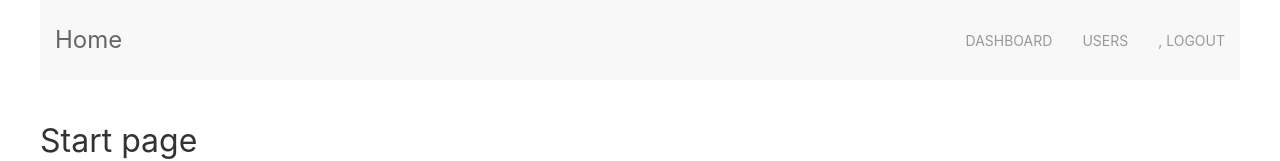
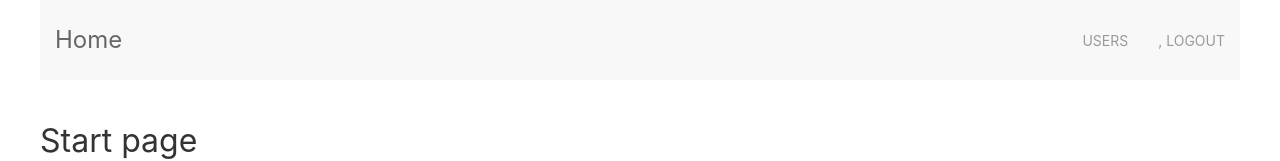
Before and after one commit to b0006/sibdev_test_react, a React (Create React App) app: page / in a window 1280 px wide. Shown: the top 161 px of the page. Built offline with nearby package versions, Linux system fonts and the light colour scheme; sample sign-in values are in the browser's storage.

Commit message:
fix(dashboard): remove admin dashboard url

```diff
--- a/src/components/App/index.js
+++ b/src/components/App/index.js
@@ -16,7 +16,7 @@ class App extends Component {
           <Route path="/login" component={LoginPage} />
           <Route path="/logout" component={StartPage} />
 
-          <Route path="/dash" component={DashboardPage} />
+          <Route path="/dash/:login" component={DashboardPage} />
           <Route path="/settings" component={SettingPage} />
 
           <Route path="/sw" exact render={() => (
--- a/src/components/Dashboard/index.js
+++ b/src/components/Dashboard/index.js
@@ -1,5 +1,6 @@
 import React, { Component } from 'react';
 import { connect } from 'react-redux';
+import { withRouter } from 'react-router-dom';
 
 import DashboardItem from './DashboardItem';
 import { dashboardActions } from "../../actions";
@@ -7,8 +8,10 @@ import { dashboardActions } from "../../actions";
 class Index extends Component {
 
   componentDidMount() {
-    const { getServiceData } = this.props;
-    getServiceData();
+    const { getServiceData, match } = this.props;
+
+    const currentLogin = match.params.login;
+    getServiceData(currentLogin);
   }
 
   render() {
@@ -47,4 +50,4 @@ const mapDispatchToProps = {
   getServiceData: dashboardActions.getServiceData
 };
 
-export default connect(mapStateToProps, mapDispatchToProps)(Index);
+export default withRouter(connect(mapStateToProps, mapDispatchToProps)(Index));
--- a/src/components/Navbar/index.js
+++ b/src/components/Navbar/index.js
@@ -21,9 +21,6 @@ class Navbar extends Component {
     const logoutLink = loggedIn ?
       <li onClick={this.onLogout}><Link to="/logout">{user.login}, logout</Link></li> : null;
 
-    const dashboardMenu = loggedIn ?
-      <li><Link to='/dash'>Dashboard</Link></li> : null;
-
     const userMenu = loggedIn ? <UserListMenu /> : null;
 
     return (
@@ -35,7 +32,6 @@ class Navbar extends Component {
         <div className="uk-navbar-right">
           <ul className="uk-navbar-nav">
             { loginLink }
-            { dashboardMenu }
             { userMenu }
             { logoutLink }
           </ul>
--- a/src/components/UserListMenu/index.js
+++ b/src/components/UserListMenu/index.js
@@ -22,7 +22,7 @@ class UserListMenu extends Component {
                 key={user.login}
                 onClick={() => this.setDashboard(user.login)}
               >
-                <Link to="/dash">{user.fullname}</Link>
+                <Link to={"/dash/" + user.login}>{user.fullname}</Link>
               </li>
             ))
           }
```
